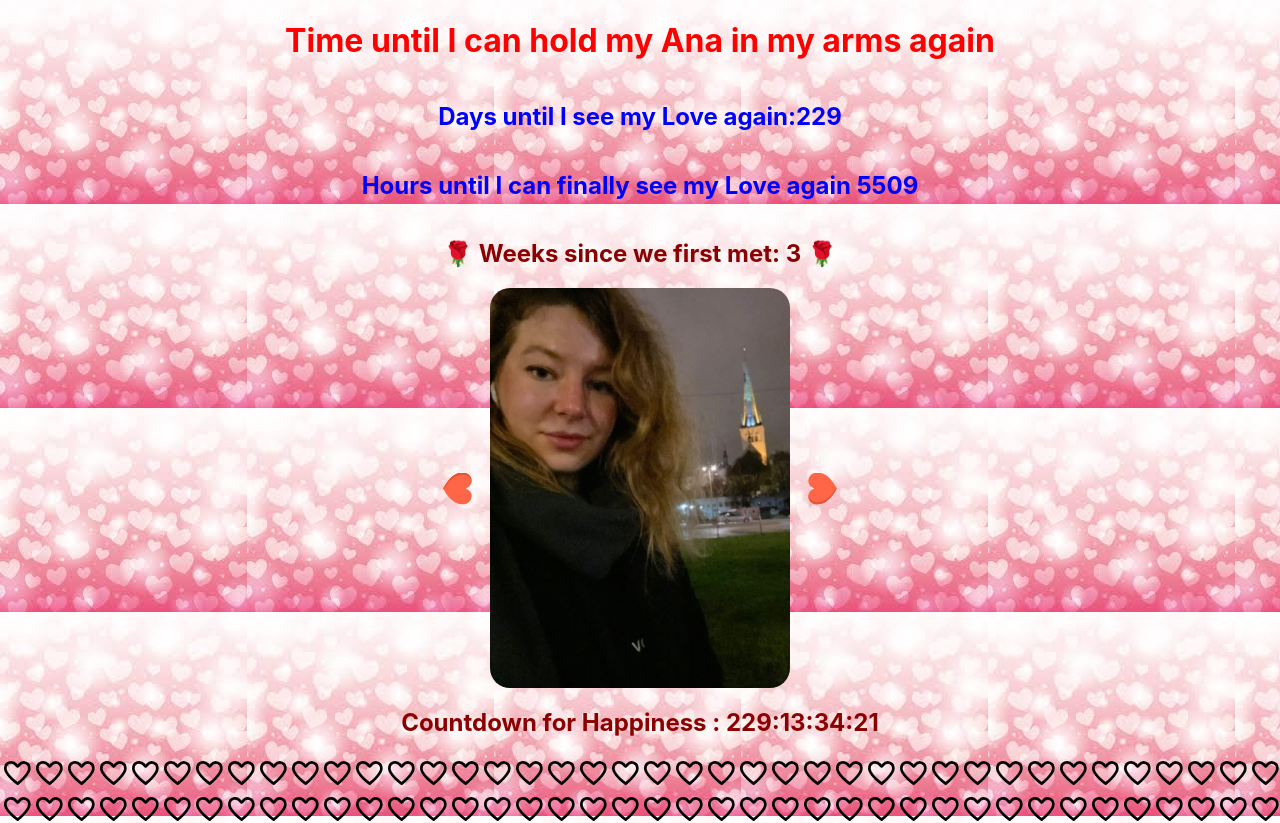
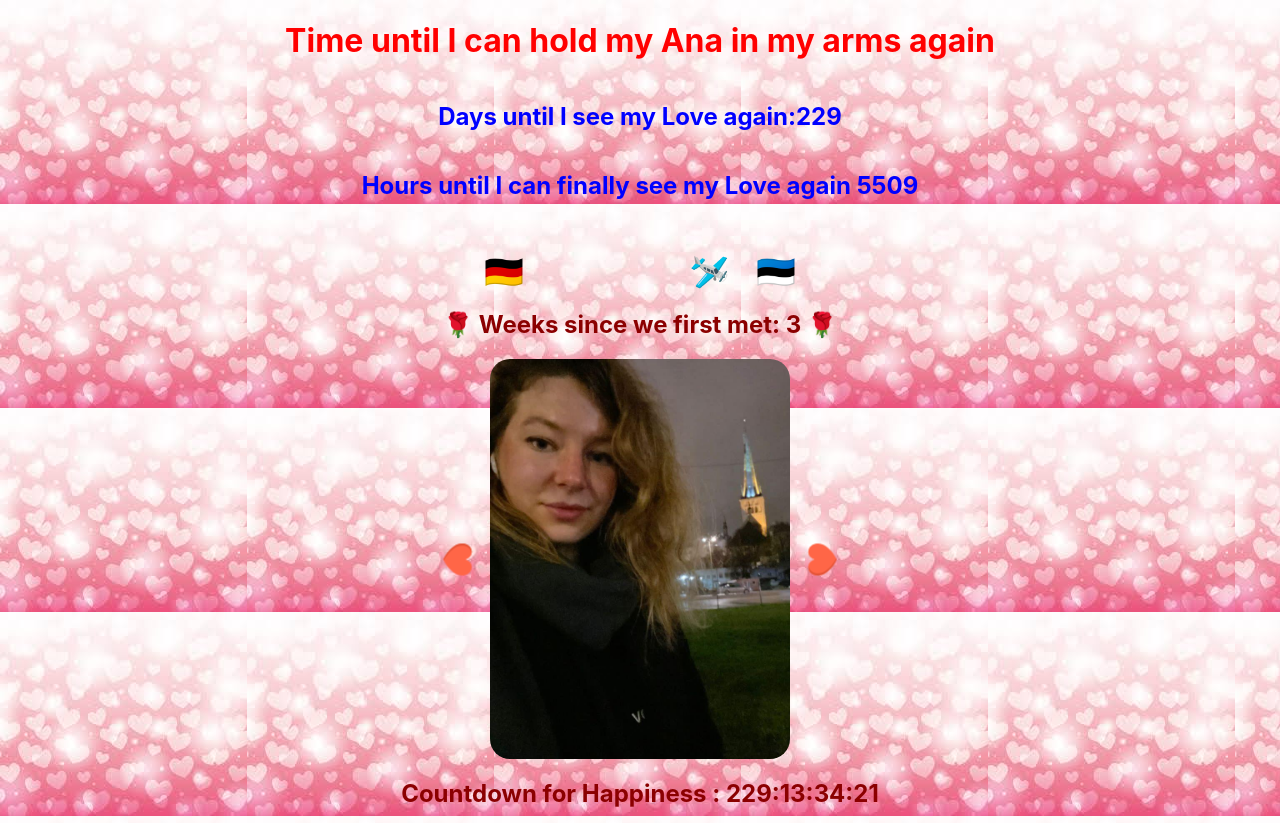
Before and after one commit to FinnyChSt/SeeMyLoveAgain, a React (Create React App) app: page / in a window 1280 px wide. Shown: the top 823 px of the page. Built offline with nearby package versions, Linux system fonts and the light colour scheme.

Commit message:
add new icon and resolve heart error (#14)

```diff
--- a/src/App.styledComponents.tsx
+++ b/src/App.styledComponents.tsx
@@ -1,4 +1,4 @@
-import styled from "styled-components";
+import styled, { keyframes } from "styled-components";
 import heartBackground from "./assets/heartbg.jpeg";
 
 export const LiveCountDown = styled.h2`
@@ -66,3 +66,33 @@ export const WeekCounter = styled.h2`
   text-align: center;
   color: darkred;
 `;
+export const IconAnimationRow = styled.div`
+  display: flex;
+  justify-content: space-between;
+  font-size: 2rem;
+  margin-top: 2rem;
+`;
+
+export const IconsContainer = styled.div`
+  display: flex;
+  justify-content: space-between;
+  font-size: 2rem;
+  margin-top: 2rem;
+`;
+const flyAnimation = keyframes`
+  0% {
+    transform: translateX(-6rem);
+  }
+  50% {
+    transform: translateX(0%);
+  }
+  100% {
+    transform: translateX(6rem);
+  }
+`;
+export const BufferBox = styled.div`
+  width: 6rem;
+`;
+export const AirplaneIcon = styled.div`
+  animation: ${flyAnimation} 2s linear infinite;
+`;
--- a/src/App.tsx
+++ b/src/App.tsx
@@ -5,9 +5,11 @@ import HeartLogoOutline from "./assets/heart-outlined-svg.svg";
 import avi from "./IMG_20221109_211721_174.jpg";
 import avi2 from "../src/assets/IMG_20230112_230338_050.jpg";
 import {
+  AirplaneIcon,
   Avatar,
   AvatarWrapper,
   Background,
+  BufferBox,
   ButtonIcon,
   ButtonWrapperLeft,
   ButtonWrapperRight,
@@ -15,6 +17,7 @@ import {
   CountdownHours,
   HeartListContainer,
   HeartSvg,
+  IconAnimationRow,
   LiveCountDown,
   PageWrapper,
   Subtitle,
@@ -24,7 +27,7 @@ import {
 
 function App() {
   const arrival = new Date(2023, 6, 8, 0, 20).getTime();
-  const startDate = new Date(2023, 5, 24, 17, 10).getTime();
+  const startDate = new Date(2023, 4, 24, 17, 10).getTime();
   const dayWeMet = new Date(2022, 9, 27).getTime();
   const currentDate = Date.now();
   const [timeLeft, setTimeLeft] = useState(arrival - currentDate);
@@ -109,6 +112,13 @@ function App() {
         <Title>{"Time until I can hold my Ana in my arms again"}</Title>
         <CountdownDays>{`Days until I see my Love again:${daysLeft}`}</CountdownDays>
         <CountdownHours>{`Hours until I can finally see my Love again ${hoursLeft}`}</CountdownHours>
+        <IconAnimationRow>
+          <div>🇩🇪</div>
+          <BufferBox />
+          <AirplaneIcon>🛩️</AirplaneIcon>
+          <BufferBox />
+          <div>🇪🇪</div>
+        </IconAnimationRow>
         <WeekCounter>
           {`🌹 Weeks since we first met: ${weeksWeKnowEachOther} 🌹`}
         </WeekCounter>
```
Also changed, not shown: src/AppTest.tsx (added, +23 -0 lines), src/index.tsx (+6 -6 lines), 8 other files (tests, documents, lock files or other folders).
